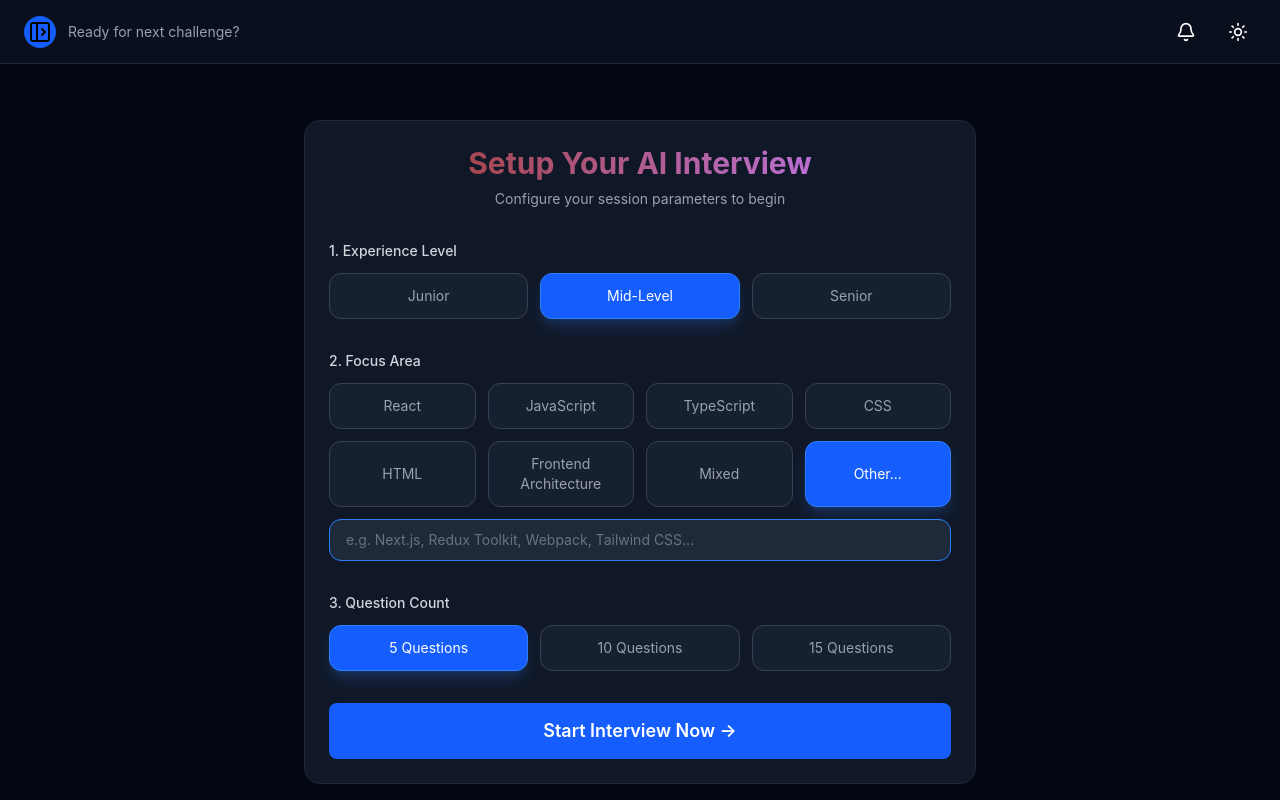
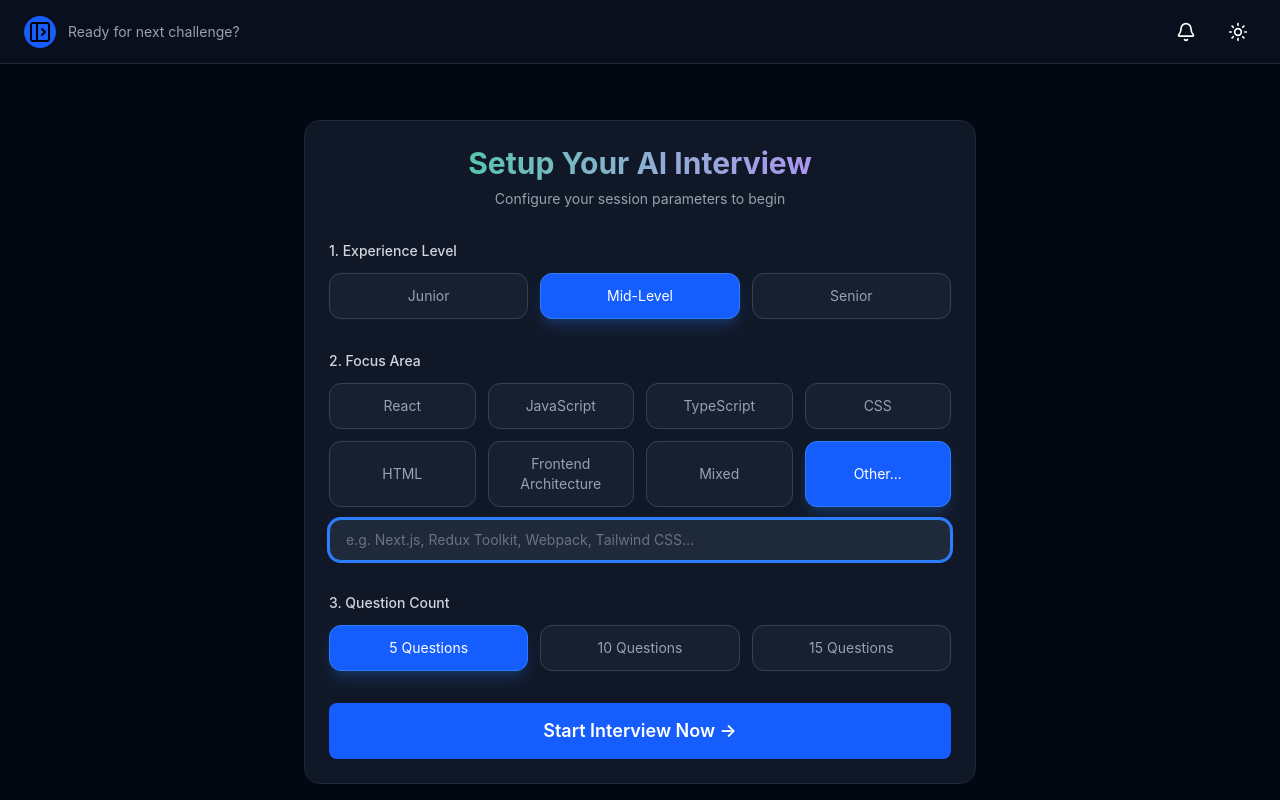
Before and after one commit to kian-farzaneh/front-interviewer-bot, a React (Vite) app: page /setup in a window 1280 px wide. Both pictures are taken after a click on the button "Other...". Built offline with nearby package versions, Linux system fonts and the light colour scheme.

Commit message:
feat: make light mode for interview page

```diff
--- a/src/pages/InterviewSetup.tsx
+++ b/src/pages/InterviewSetup.tsx
@@ -1,8 +1,8 @@
 // src/pages/InterviewSetup.tsx
 
 import { useState } from "react";
-import { useNavigate } from "react-router-dom";
-import { useTranslation } from 'react-i18next';
+import { useNavigate, useOutletContext } from "react-router-dom";
+import { useTranslation } from "react-i18next";
 import { Button } from "../components/ui/Button";
 import type { Level, InterviewConfig } from "../types/interview";
 
@@ -15,8 +15,11 @@ const PREDEFINED_FOCUS_AREAS = [
   "Frontend Architecture",
   "Mixed",
 ];
-
+interface LayoutContextType {
+  isDark: boolean;
+}
 export default function InterviewSetup() {
+  const { isDark } = useOutletContext<LayoutContextType>();
   const { t } = useTranslation();
 
   const navigate = useNavigate();
@@ -56,19 +59,35 @@ export default function InterviewSetup() {
   };
 
   return (
-    <div className="max-w-2xl mx-auto p-6 bg-gray-900 border border-gray-800 rounded-2xl text-white space-y-8 my-8">
+    <div
+      className={`max-w-2xl mx-auto p-6 rounded-2xl space-y-8 my-8 border transition-all duration-300 ${
+        isDark
+          ? "bg-gray-900 border-gray-800 text-white shadow-none"
+          : "bg-mist-300 border-gray-200 text-gray-900 shadow-xl"
+      }`}
+    >
       <div className="text-center space-y-2">
-        <h2 className="text-3xl font-bold bg-linear-to-r from-orange-800 to-purple-400 bg-clip-text text-transparent">
+        <h2
+          className={`text-3xl font-bold bg-linear-to-r bg-clip-text text-transparent ${
+            isDark
+              ? "from-emerald-400 to-purple-400"
+              : "from-blue-600 to-purple-700"
+          }`}
+        >
           {t("setup.title")}
         </h2>
-        <p className="text-gray-400 text-sm">
+        <p className={`text-sm ${isDark ? "text-gray-400" : "text-gray-500"}`}>
           {t("setup.subtitle")}
         </p>
       </div>
 
       {/* 1. Experience Level */}
       <div className="space-y-3">
-        <label className="block text-sm font-medium text-gray-300">
+        <label
+          className={`block text-sm font-medium ${
+            isDark ? "text-gray-300" : "text-gray-700"
+          }`}
+        >
           {t("setup.levelTitle")}
         </label>
         <div className="grid grid-cols-3 gap-3">
@@ -80,7 +99,9 @@ export default function InterviewSetup() {
               className={`p-3 rounded-xl border text-sm capitalize transition-all cursor-pointer ${
                 config.level === lvl
                   ? "bg-blue-600 border-blue-500 text-white shadow-lg shadow-blue-500/20"
-                  : "bg-gray-800/50 border-gray-700 text-gray-400 hover:bg-gray-800"
+                  : isDark
+                    ? "bg-gray-800/50 border-gray-700 text-gray-400 hover:bg-gray-800 hover:text-white"
+                    : "bg-gray-50 border-gray-300 text-gray-600 hover:bg-gray-100 hover:text-gray-900"
               }`}
             >
               {t(`setup.levels.${lvl}`)}
@@ -91,7 +112,11 @@ export default function InterviewSetup() {
 
       {/* 2. Focus Area */}
       <div className="space-y-3">
-        <label className="block text-sm font-medium text-gray-300">
+        <label
+          className={`block text-sm font-medium ${
+            isDark ? "text-gray-300" : "text-gray-700"
+          }`}
+        >
           {t("setup.focusTitle")}
         </label>
         <div className="grid grid-cols-2 md:grid-cols-4 gap-3">
@@ -103,7 +128,9 @@ export default function InterviewSetup() {
               className={`p-3 rounded-xl border text-sm transition-all cursor-pointer ${
                 !isCustomFocus && config.focusArea === area
                   ? "bg-blue-600 border-blue-500 text-white shadow-lg shadow-blue-500/20"
-                  : "bg-gray-800/50 border-gray-700 text-gray-400 hover:bg-gray-800"
+                  : isDark
+                    ? "bg-gray-800/50 border-gray-700 text-gray-400 hover:bg-gray-800 hover:text-white"
+                    : "bg-gray-50 border-gray-300 text-gray-600 hover:bg-gray-100 hover:text-gray-900"
               }`}
             >
               {t(`setup.focusAreas.${area}`)}
@@ -117,7 +144,9 @@ export default function InterviewSetup() {
             className={`p-3 rounded-xl border text-sm transition-all cursor-pointer ${
               isCustomFocus
                 ? "bg-blue-600 border-blue-500 text-white shadow-lg shadow-blue-500/20"
-                : "bg-gray-800/50 border-gray-700 text-gray-400 hover:bg-gray-800"
+                : isDark
+                  ? "bg-gray-800/50 border-gray-700 text-gray-400 hover:bg-gray-800 hover:text-white"
+                  : "bg-gray-50 border-gray-300 text-gray-600 hover:bg-gray-100 hover:text-gray-900"
             }`}
           >
             {t("setup.focusAreas.other")}
@@ -132,7 +161,11 @@ export default function InterviewSetup() {
               value={customFocusText}
               onChange={(e) => handleCustomTextChange(e.target.value)}
               placeholder={t("setup.otherPlaceholder")}
-              className="w-full bg-gray-800 border border-blue-500 rounded-xl px-4 py-2.5 text-white placeholder-gray-500 focus:outline-none text-sm"
+              className={`w-full border rounded-xl px-4 py-2.5 text-sm focus:outline-none focus:ring-2 focus:ring-blue-500 transition-colors ${
+                isDark
+                  ? "bg-gray-800 border-blue-500 text-white placeholder-gray-500"
+                  : "bg-white border-gray-300 text-gray-900 placeholder-gray-400"
+              }`}
               autoFocus
             />
           </div>
@@ -141,7 +174,11 @@ export default function InterviewSetup() {
 
       {/* 3. Question Count */}
       <div className="space-y-3">
-        <label className="block text-sm font-medium text-gray-300">
+        <label
+          className={`block text-sm font-medium ${
+            isDark ? "text-gray-300" : "text-gray-700"
+          }`}
+        >
           {t("setup.countTitle")}
         </label>
         <div className="grid grid-cols-3 gap-3">
@@ -153,7 +190,9 @@ export default function InterviewSetup() {
               className={`p-3 rounded-xl border text-sm transition-all cursor-pointer ${
                 config.questionCount === count
                   ? "bg-blue-600 border-blue-500 text-white shadow-lg shadow-blue-500/20"
-                  : "bg-gray-800/50 border-gray-700 text-gray-400 hover:bg-gray-800"
+                  : isDark
+                    ? "bg-gray-800/50 border-gray-700 text-gray-400 hover:bg-gray-800 hover:text-white"
+                    : "bg-gray-50 border-gray-300 text-gray-600 hover:bg-gray-100 hover:text-gray-900"
               }`}
             >
               {t("setup.questionsCount", { count })}
```
